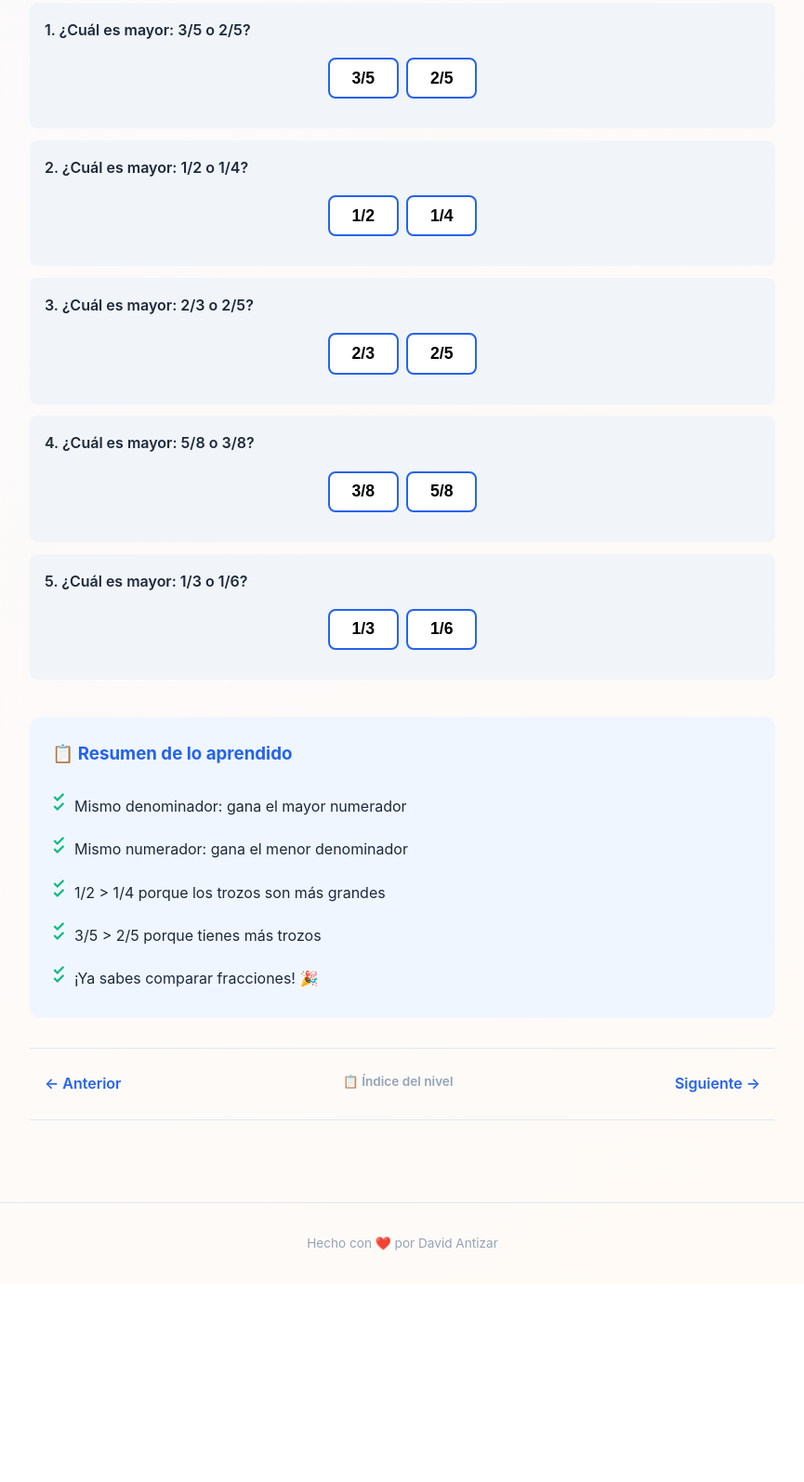
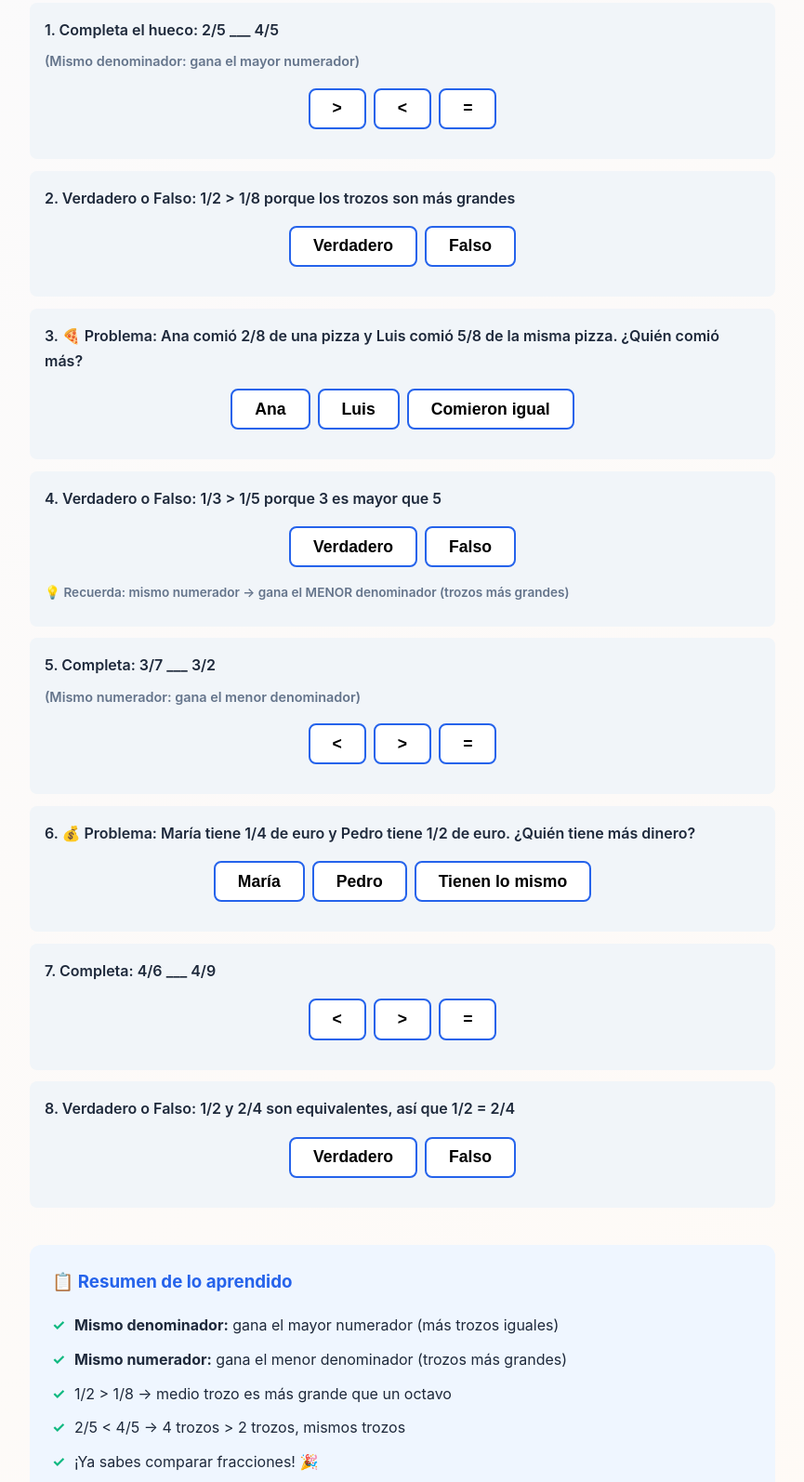
Before and after one commit to Ntizar/DeSumarIntegrar, a plain HTML site: page s03-4-comparar-fracciones.html in a window 1280 px wide. Shown: the part 1823-3417 px from the top of the page at 93% size, without its empty margins (207-1072 px from the left). Before the commit the page ends 3204 px from the top, so only its background shows below. Drawn offline with Linux system fonts and the light colour scheme.

Commit message:
📐 Mejora: s03-4-comparar-fracciones - Calidad
- +3 ejercicios variados (tipos: completar hueco, verdadero/falso, problema contextualizado)
- +1 caso real (pizza, dinero)
- Resumen reescrito más claro
- Score: 8 ejercicios, 3 tipos diferentes

Hecho con ❤️ por David Antizar

```diff
--- a/s03-4-comparar-fracciones.html
+++ b/s03-4-comparar-fracciones.html
@@ -116,50 +116,98 @@ Para comparar fracciones, miramos si tienen el <b>mismo denominador</b> (más f
 <h2 class="chapter-title">📝 Ejercicios</h2>
 <div class="exercises">
 
+<!-- Ejercicio 1: COMPLETAR HUECO -->
 <div class="exercise">
-<p>1. ¿Cuál es mayor: 3/5 o 2/5?</p>
+<p>1. Completa el hueco: 2/5 ___ 4/5</p>
+<p style="font-size:0.9rem;color:#64748b;margin-bottom:.5rem">(Mismo denominador: gana el mayor numerador)</p>
 <div class="quiz-options">
-<button class="quiz-btn" onclick="checkExercise(this, true)">3/5</button>
-<button class="quiz-btn" onclick="checkExercise(this, false)">2/5</button>
-</div>
-</div>
-<div class="exercise">
-<p>2. ¿Cuál es mayor: 1/2 o 1/4?</p>
-<div class="quiz-options">
-<button class="quiz-btn" onclick="checkExercise(this, true)">1/2</button>
-<button class="quiz-btn" onclick="checkExercise(this, false)">1/4</button>
-</div>
-</div>
-<div class="exercise">
-<p>3. ¿Cuál es mayor: 2/3 o 2/5?</p>
-<div class="quiz-options">
-<button class="quiz-btn" onclick="checkExercise(this, true)">2/3</button>
-<button class="quiz-btn" onclick="checkExercise(this, false)">2/5</button>
-</div>
-</div>
-<div class="exercise">
-<p>4. ¿Cuál es mayor: 5/8 o 3/8?</p>
-<div class="quiz-options">
-<button class="quiz-btn" onclick="checkExercise(this, false)">3/8</button>
-<button class="quiz-btn" onclick="checkExercise(this, true)">5/8</button>
-</div>
-</div>
-<div class="exercise">
-<p>5. ¿Cuál es mayor: 1/3 o 1/6?</p>
-<div class="quiz-options">
-<button class="quiz-btn" onclick="checkExercise(this, true)">1/3</button>
-<button class="quiz-btn" onclick="checkExercise(this, false)">1/6</button>
+<button class="quiz-btn" onclick="checkExercise(this, false)">></button>
+<button class="quiz-btn" onclick="checkExercise(this, true)"><</button>
+<button class="quiz-btn" onclick="checkExercise(this, false)">=</button>
 </div>
 </div>
 
+<!-- Ejercicio 2: VERDADERO/FALSO -->
+<div class="exercise">
+<p>2. Verdadero o Falso: 1/2 > 1/8 porque los trozos son más grandes</p>
+<div class="quiz-options">
+<button class="quiz-btn" onclick="checkExercise(this, true)">Verdadero</button>
+<button class="quiz-btn" onclick="checkExercise(this, false)">Falso</button>
 </div>
+</div>
+
+<!-- Ejercicio 3: PROBLEMA CONTEXTUALIZADO -->
+<div class="exercise">
+<p>3. 🍕 Problema: Ana comió 2/8 de una pizza y Luis comió 5/8 de la misma pizza. ¿Quién comió más?</p>
+<div class="quiz-options">
+<button class="quiz-btn" onclick="checkExercise(this, false)">Ana</button>
+<button class="quiz-btn" onclick="checkExercise(this, true)">Luis</button>
+<button class="quiz-btn" onclick="checkExercise(this, false)">Comieron igual</button>
+</div>
+</div>
+
+<!-- Ejercicio 4: VERDADERO/FALSO (trampa común) -->
+<div class="exercise">
+<p>4. Verdadero o Falso: 1/3 > 1/5 porque 3 es mayor que 5</p>
+<div class="quiz-options">
+<button class="quiz-btn" onclick="checkExercise(this, false)">Verdadero</button>
+<button class="quiz-btn" onclick="checkExercise(this, true)">Falso</button>
+</div>
+<p style="font-size:0.85rem;color:#64748b;margin-top:.3rem">💡 Recuerda: mismo numerador → gana el MENOR denominador (trozos más grandes)</p>
+</div>
+
+<!-- Ejercicio 5: COMPLETAR HUECO (mismo numerador) -->
+<div class="exercise">
+<p>5. Completa: 3/7 ___ 3/2</p>
+<p style="font-size:0.9rem;color:#64748b;margin-bottom:.5rem">(Mismo numerador: gana el menor denominador)</p>
+<div class="quiz-options">
+<button class="quiz-btn" onclick="checkExercise(this, true)"><</button>
+<button class="quiz-btn" onclick="checkExercise(this, false)">></button>
+<button class="quiz-btn" onclick="checkExercise(this, false)">=</button>
+</div>
+</div>
+
+<!-- Ejercicio 6: PROBLEMA CONTEXTUALIZADO (dinero) -->
+<div class="exercise">
+<p>6. 💰 Problema: María tiene 1/4 de euro y Pedro tiene 1/2 de euro. ¿Quién tiene más dinero?</p>
+<div class="quiz-options">
+<button class="quiz-btn" onclick="checkExercise(this, false)">María</button>
+<button class="quiz-btn" onclick="checkExercise(this, true)">Pedro</button>
+<button class="quiz-btn" onclick="checkExercise(this, false)">Tienen lo mismo</button>
+</div>
+</div>
+
+<!-- Ejercicio 7: COMPLETAR HUECO (trampa) -->
+<div class="exercise">
+<p>7. Completa: 4/6 ___ 4/9</p>
+<div class="quiz-options">
+<button class="quiz-btn" onclick="checkExercise(this, true)"><</button>
+<button class="quiz-btn" onclick="checkExercise(this, false)">></button>
+<button class="quiz-btn" onclick="checkExercise(this, false)">=</button>
+</div>
+</div>
+
+<!-- Ejercicio 8: VERDADERO/FALSO (equivalente) -->
+<div class="exercise">
+<p>8. Verdadero o Falso: 1/2 y 2/4 son equivalentes, así que 1/2 = 2/4</p>
+<div class="quiz-options">
+<button class="quiz-btn" onclick="checkExercise(this, true)">Verdadero</button>
+<button class="quiz-btn" onclick="checkExercise(this, false)">Falso</button>
+</div>
+</div>
+
+</div></div>
 </section>
 <div class="summary">
 <h3>📋 Resumen de lo aprendido</h3>
 <ul>
-<li><li>Mismo denominador: gana el mayor numerador</li></li><li><li>Mismo numerador: gana el menor denominador</li></li><li><li>1/2 > 1/4 porque los trozos son más grandes</li></li><li><li>3/5 > 2/5 porque tienes más trozos</li></li><li><li>¡Ya sabes comparar fracciones! 🎉</li></li>
+<li><b>Mismo denominador:</b> gana el mayor numerador (más trozos iguales)</li>
+<li><b>Mismo numerador:</b> gana el menor denominador (trozos más grandes)</li>
+<li>1/2 > 1/8 → medio trozo es más grande que un octavo</li>
+<li>2/5 < 4/5 → 4 trozos > 2 trozos, mismos trozos</li>
+<li>¡Ya sabes comparar fracciones! 🎉</li>
 </ul>
-</div>
+</div></div>
 <div class="nav">
 <a href="s03-3-intro-fracciones.html">← Anterior</a>
   <a href="s03-3primaria-index.html" style="color:#94a3b8;font-size:0.85rem">📋 Índice del nivel</a>
```
